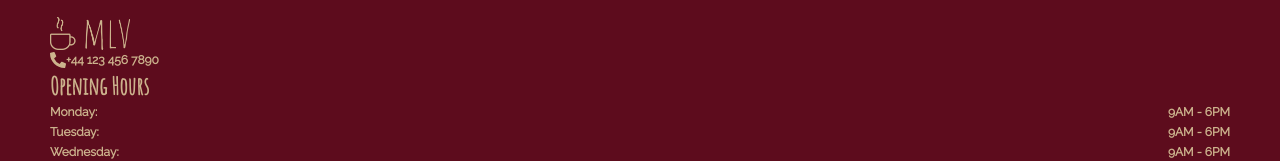
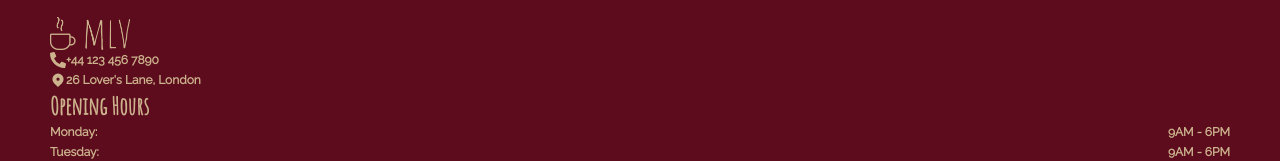
Before and after one commit to SobiahSelvarajah/sobiah-coffeeshop, a React (Create React App) app in the folder client/: page / in a window 1280 px wide. Shown: the part 625-786 px from the top of the page. Built offline with nearby package versions, Linux system fonts and the light colour scheme; the HTML template or start-up script is replaced by a standard one.

Commit message:
components: companyLocation added

```diff
--- /dev/null
+++ b/client/src/components/compamyLocation/CompanyLocation.jsx
@@ -0,0 +1,14 @@
+import { HiLocationMarker } from "react-icons/hi"
+
+const CompanyLocation = () => {
+  return (
+        <div className="companyLocation__container">
+        <HiLocationMarker />
+        <h5 className="companyLocation__number">
+            26 Lover's Lane, London
+        </h5>
+    </div>
+  )
+}
+
+export default CompanyLocation
--- a/client/src/components/companyDetails/CompanyDetails.jsx
+++ b/client/src/components/companyDetails/CompanyDetails.jsx
@@ -1,12 +1,14 @@
 import FooterLogo from '../footerLogo/FooterLogo'
 import CompanyNumber from '../companyNumber/CompanyNumber'
 import './CompanyDetails.scss'
+import CompanyLocation from '../compamyLocation/CompanyLocation'
 
 const CompanyDetails = () => {
   return (
     <div className="companyDetails__container">
         <FooterLogo />
         <CompanyNumber />
+        <CompanyLocation />
     </div>
   )
 }
--- a/client/src/components/companyDetails/CompanyDetails.scss
+++ b/client/src/components/companyDetails/CompanyDetails.scss
@@ -3,7 +3,8 @@
 @use '../../partials/textstyles' as *;
 @use '../../partials/breakpoints' as *;
 
-.companyNumber__container {
+.companyNumber__container,
+.companyLocation__container {
     display: flex;
     flex-direction: row;
     align-items: center;
```
